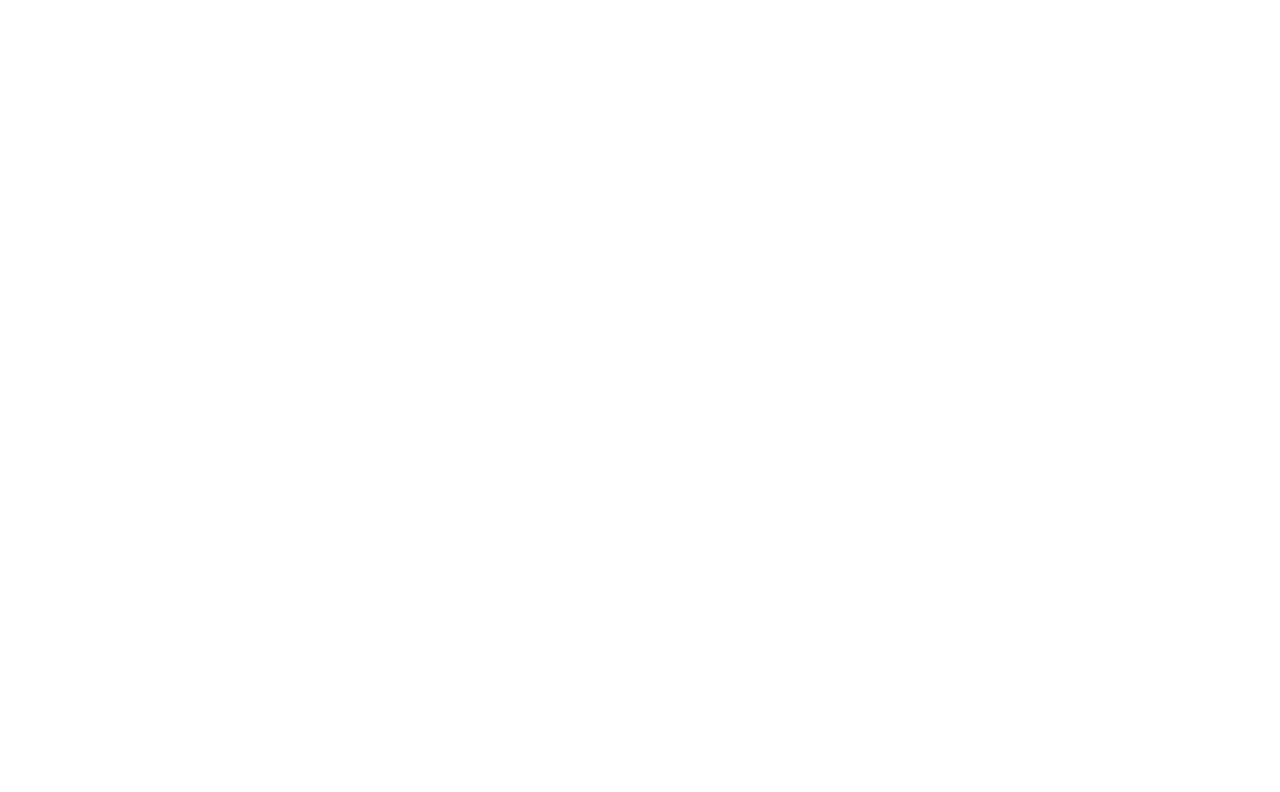
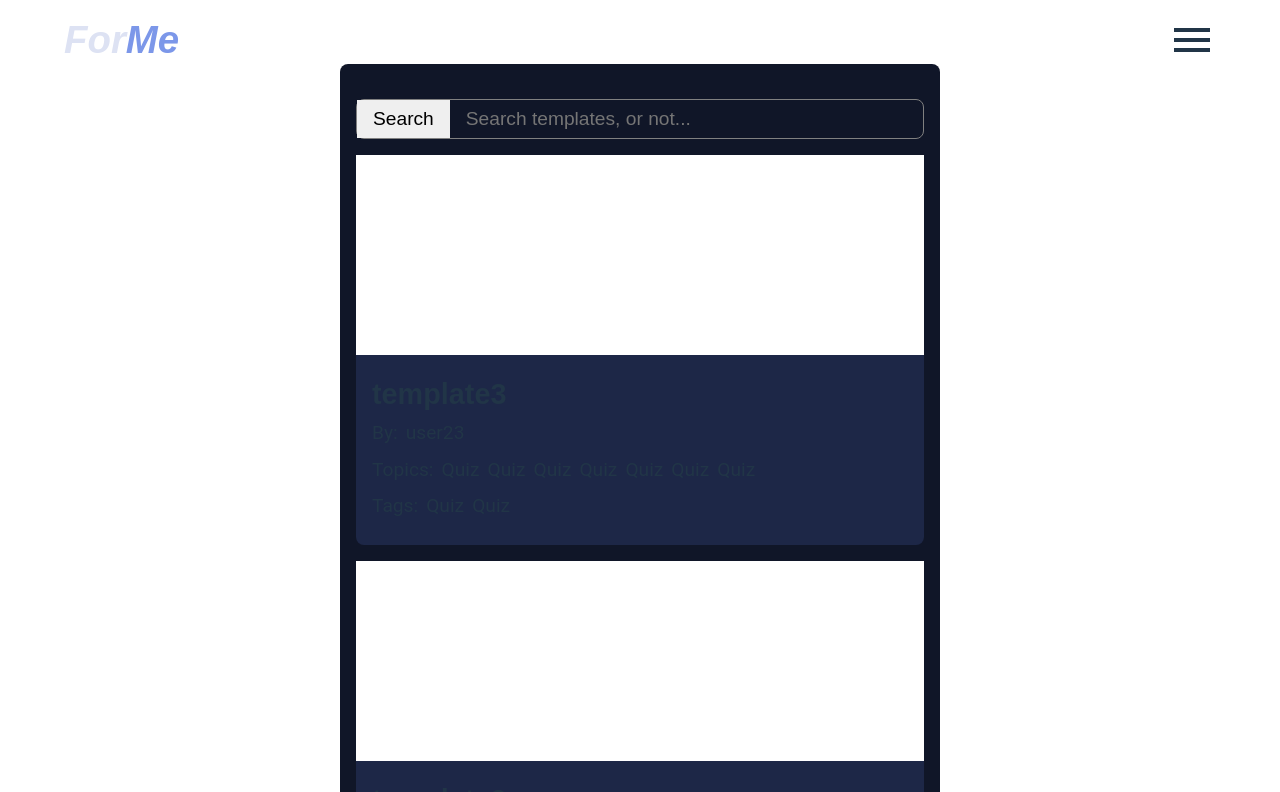
Before and after one commit to Vulp0/forms-web-app, a React (Vite) app in the folder client/: page /browse in a window 1280 px wide. Shown: the top 792 px of the page. Built offline with nearby package versions, Linux system fonts and the light colour scheme.

Commit message:
browse page is now there

```diff
--- /dev/null
+++ b/client/src/Browse.css
@@ -0,0 +1,45 @@
+.resultsPanel {
+    margin: 0;
+    display: flex;
+    flex-direction: column;
+    gap: 1rem;
+}
+
+.resultsPanel form {
+    flex-direction: row;
+    gap: 0;
+}
+
+.searchBar {
+    border: gray 1px solid;
+    border-radius: 8px;
+    box-sizing: border-box;
+}
+
+.searchButton, .searchField {
+    font-size: 1.2rem;;
+    padding: 8px 16px;
+}
+
+.searchResults {
+    display: flex;
+    flex-direction: column;
+    gap: 16px;
+}
+
+.searchButton {
+    /* background-color: transparent; */
+    border: 0;
+}
+
+.searchButton:hover {
+    cursor: pointer;
+}
+
+.searchField {
+    width: 100%;
+    height: 100%;
+    background-color: transparent;
+    border: 0;
+    outline: 0;
+}
--- a/client/src/Browse.tsx
+++ b/client/src/Browse.tsx
@@ -1,6 +1,24 @@
+import ResultCard from "./components/ResultCard";
+import Topbar from "./components/Topbar";
+import "./Browse.css";
+
 function Browse() {
     return (
-        <></>
+        <div className="content">
+            <Topbar></Topbar>
+            <div className="panel resultsPanel">
+                <form className="searchBar" autoComplete="off">
+                    <input className="searchButton" type="submit" value="Search" />
+                    <input className="searchField" type="search" name="" id="" placeholder="Search templates, or not..." />
+                </form>
+                <div className="searchResults">
+                    <ResultCard></ResultCard>
+                    <ResultCard></ResultCard>
+                    <ResultCard></ResultCard>
+                    <ResultCard></ResultCard>
+                </div>
+            </div>
+        </div>
     )
 }
 
--- /dev/null
+++ b/client/src/ResultCard.css
@@ -0,0 +1,36 @@
+.resultCard {
+    display: flex;
+    flex-direction: column;
+    text-align: start;
+    background-color: #1D2747;
+    border-radius: 8px;
+}
+
+.resultCard p {
+    margin: 0;
+}
+
+.resultImg {
+    width: 100%;
+    min-height: 200px;
+    background-color: #fff;
+}
+
+.resultInfo {
+    padding: 24px 16px;
+    display: flex;
+    flex-direction: column;
+    gap: 8px;
+}
+
+.resultAuthor {
+    display: flex;
+    gap: 8px;
+}
+
+.resultTopics, .resultTags {
+    display: flex;
+    flex-direction: row;
+    gap: 0px 8px;
+    flex-wrap: wrap;
+}
--- /dev/null
+++ b/client/src/components/ResultCard.tsx
@@ -0,0 +1,34 @@
+import "../ResultCard.css";
+
+function ResultCard() {
+    return (
+        <div className="resultCard">
+            <div className="resultImg"></div>
+
+            <div className="resultInfo">
+                <h2 className="resultName">template3</h2>
+                <div className="resultAuthor">
+                    <p>By: </p>
+                    <span>user23</span>
+                </div>
+                <div className="resultTopics">
+                    <p>Topics: </p>
+                    <span>Quiz </span>
+                    <span>Quiz </span>
+                    <span>Quiz </span>
+                    <span>Quiz</span>
+                    <span>Quiz</span>
+                    <span>Quiz</span>
+                    <span>Quiz</span>
+                </div>
+                <div className="resultTags">
+                    <p>Tags: </p>
+                    <span>Quiz</span>
+                    <span>Quiz</span>
+                </div>
+            </div>
+        </div>
+    )
+}
+
+export default ResultCard;
```
